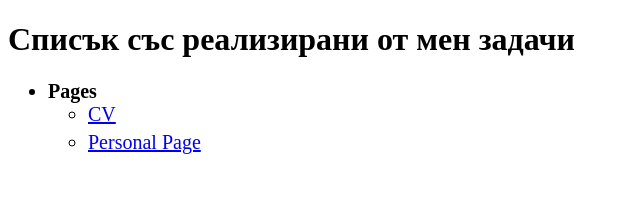
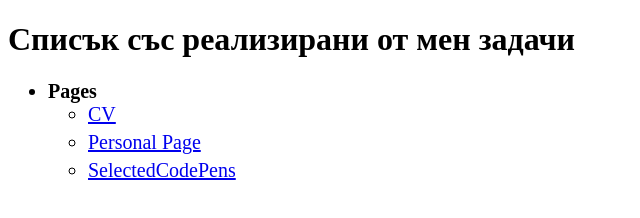
Before and after one commit to RTerziev01/Progress, a plain HTML site: page HW/Index.html in a window 1280 px wide. Shown: the whole page, without its empty margins (0-640 px from the left). Drawn offline with Linux system fonts and the light colour scheme.

Commit message:
Update Index.html

```diff
--- a/HW/Index.html
+++ b/HW/Index.html
@@ -17,6 +17,7 @@
              <ul>
                 <li><a href="/HW/Pages/CV.html" target="_blank">CV</a></li>
                 <li><a href="/HW/Pages/PersonalPage.html" target="_blank">Personal Page</a></li>
+                <li><a href="./Pages/SelectedCodePens.html">SelectedCodePens</a></li>
              </ul>
         </li>
     </ul>
```
